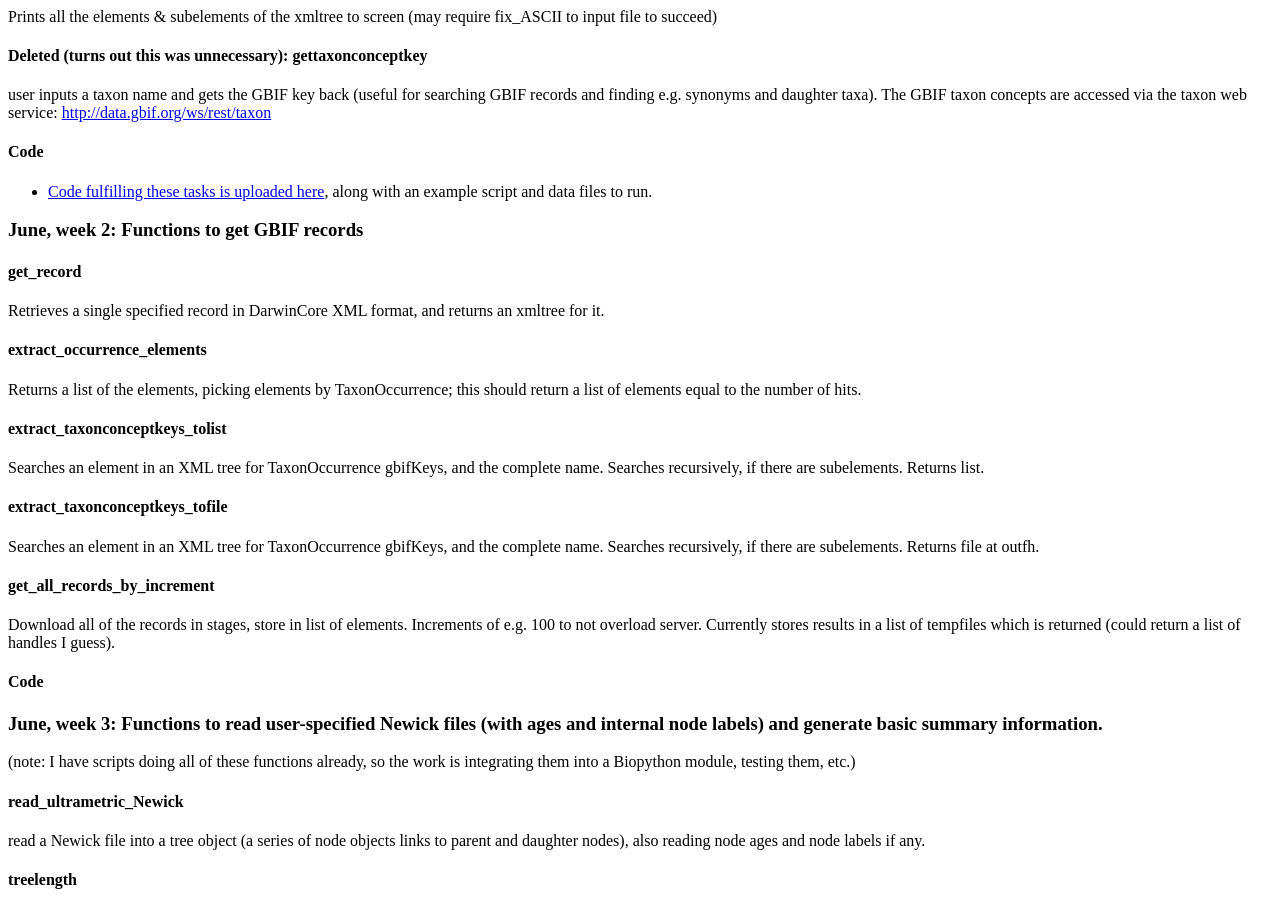
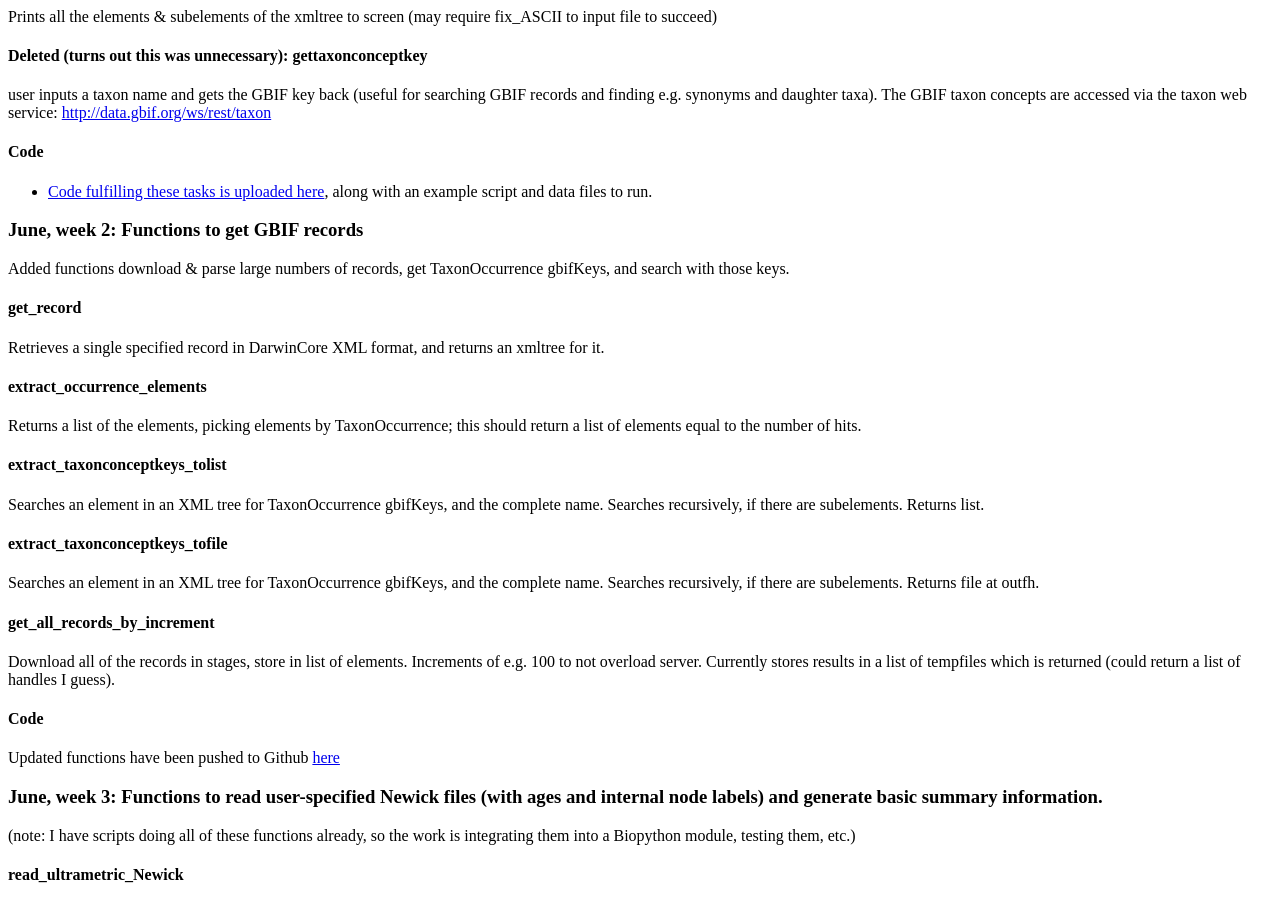
Before and after one commit to biopython/biopython.github.io, a Jekyll site: the page built from wiki/BioGeography.md, in a window 1280 px wide and 900 px high, scrolled down 1609 px. Built offline with Jekyll 4.4.1, drawn with Linux system fonts in a browser that asks for light colours.

Commit message:
week 3 update: Added functions download & parse large numbers of records, get TaxonOccurrence gbifKeys, and search with those keys.

```diff
--- a/wiki/BioGeography.md
+++ b/wiki/BioGeography.md
@@ -148,6 +148,9 @@ GBIF taxon concepts are accessed via the taxon web service:
 
 ### June, week 2: Functions to get GBIF records
 
+Added functions download & parse large numbers of records, get
+TaxonOccurrence gbifKeys, and search with those keys.
+
 #### get\_record
 
 Retrieves a single specified record in DarwinCore XML format, and
@@ -178,6 +181,9 @@ in a list of tempfiles which is returned (could return a list of handles
 I guess).
 
 #### Code
+
+Updated functions have been pushed to Github
+[here](http://github.com/nmatzke/biopython/commit/5df9025ea5cd3458915db982c69422345e1da8d7)
 
 ### June, week 3: Functions to read user-specified Newick files (with ages and internal node labels) and generate basic summary information.
 
```
Also changed, not shown: 1 other file.
